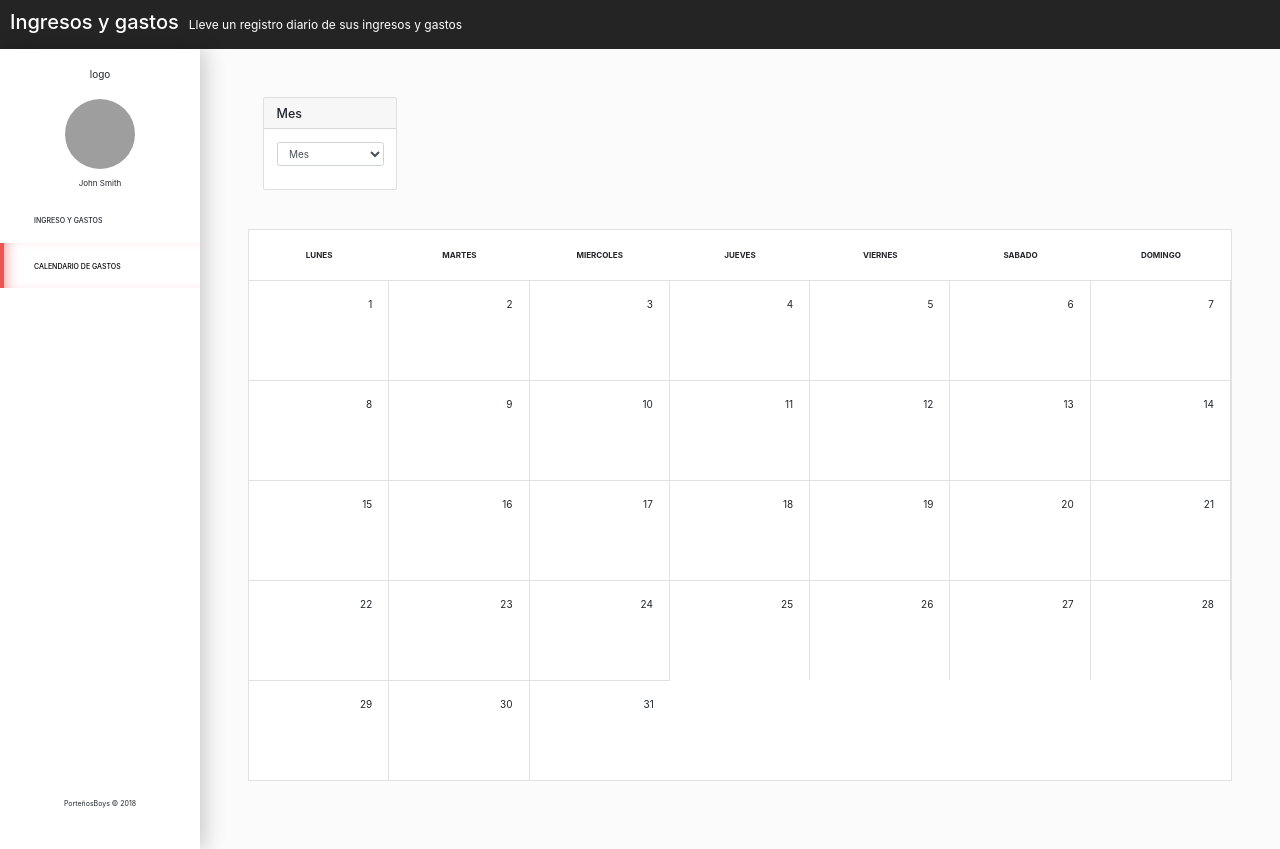
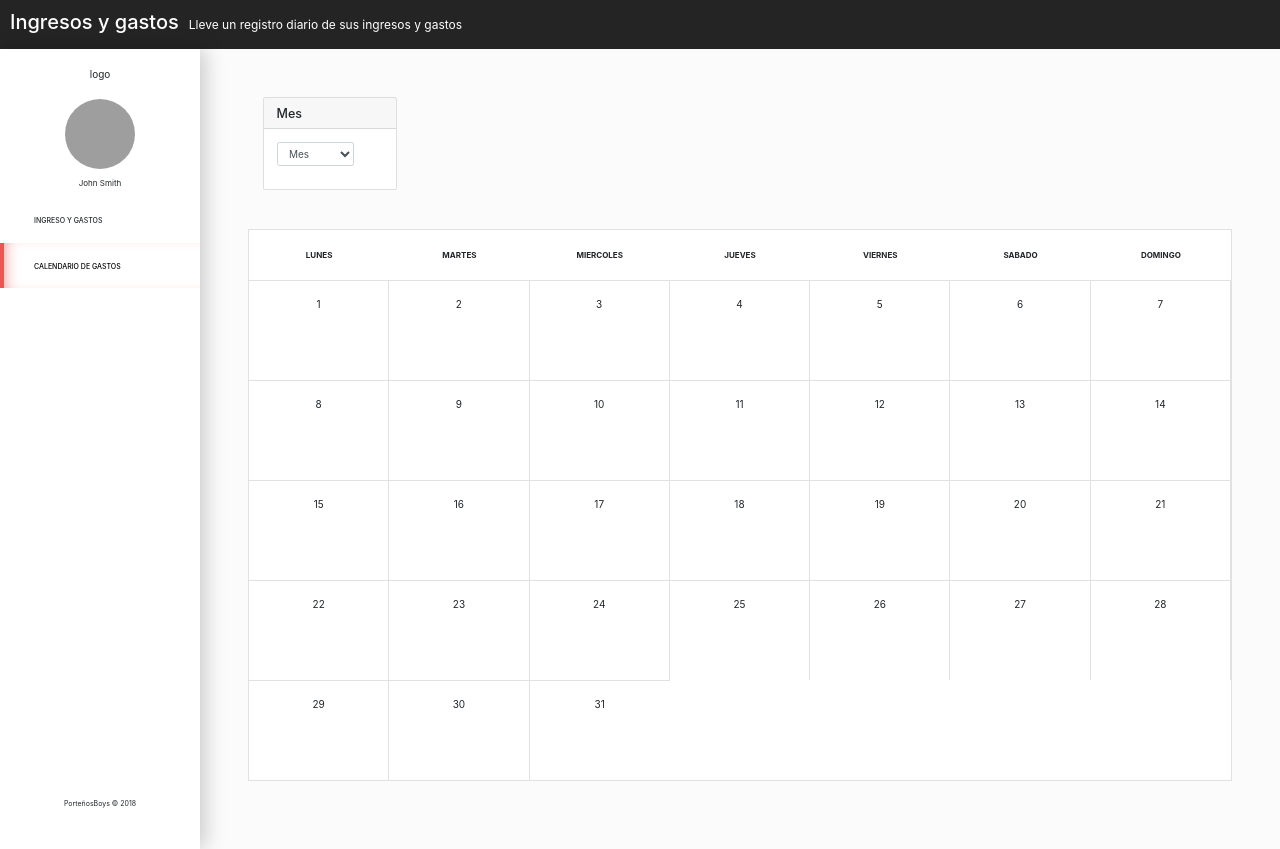
Before and after one commit to gastonGEV/MyControl-DJango, a Django app: page /calendar/1 in a window 1280 px wide. Run offline with Django 3.2, Linux system fonts and the light colour scheme; data that the repository does not hold is empty; some libraries are stand-ins or nearby versions; grey boxes are pictures that could not be loaded.

Commit message:
Responsive

```diff
--- a/myControl/static/css/myControl.css
+++ b/myControl/static/css/myControl.css
@@ -96,7 +96,7 @@
     grid-template-columns: 1fr;
     grid-template-areas: "sidebar"
                          "content";
-    width: 100vw; /* unnecessary, but let's keep things consistent */
+    width: 100%; /* unnecessary, but let's keep things consistent */
     height: 100vh;
   }
 
@@ -223,8 +223,13 @@
   }
 
   .calendar__day {
+    display: flex;
+    flex-direction: column;
+    align-items: center;
+
+    text-align: center;
     padding: 16px;
-    overflow-y: scroll;
+    overflow-y: auto;
     /* overflow-y: hidden; */
   }
 
@@ -341,3 +346,12 @@
     font-weight: 500;
     box-shadow: 1px 2px 30px -5px var(--red);
   }
+
+  #info__calendar {
+    display: inline-block;
+    padding: .5rem;
+  }
+
+  .row {
+    width: 100%;
+  }
--- a/myControl/templates/myControl/calendar.html
+++ b/myControl/templates/myControl/calendar.html
@@ -65,12 +65,12 @@
                         {% for incidencia in incidencias %}
                           {% if incidencia.created_date|date:"d" == forloop.parentloop.counter|slugify %}
                             {% if incidencia.tipo == 1 %}
-                              <div id="info__calendar" class="p-3 mb-2 bg-success text-white">
+                              <div id="info__calendar" class="mb-2 bg-success text-white">
                                   {{ incidencia.mount }}
                                   {{ incidencia.tipo }}
                               </div>
                             {% else %}
-                              <div id="info__calendar" class="p-3 mb-2 bg-danger text-white">
+                              <div id="info__calendar" class="mb-2 bg-danger text-white">
                                   {{ incidencia.mount }}
                                   {{ incidencia.tipo }}
                               </div>
--- a/myControl/templates/myControl/incidencias.html
+++ b/myControl/templates/myControl/incidencias.html
@@ -4,6 +4,7 @@
 {% block content %}
 <div class="wrapper">
   <div class="box">
+    <div class="container">
       <div class="row">
         <div class="col-md-6 padding-md">
           <h3 class="title__three title__three-2">Ultimas incidencias registradas</h3>
@@ -49,6 +50,7 @@
         </div>
         <div class="col-md-6 padding-md">
           <div id="container" style="height: 400px"></div>
+        </div>
       </div>
     </div>
     <!--Mes-->
```
Lines whose indentation alone changed are shown as unchanged.
